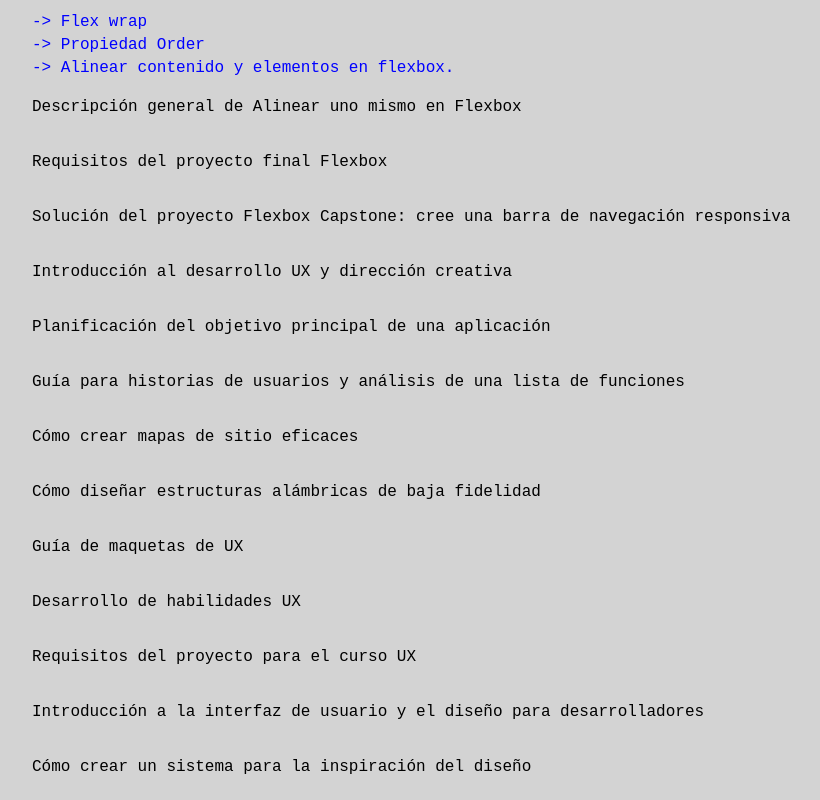
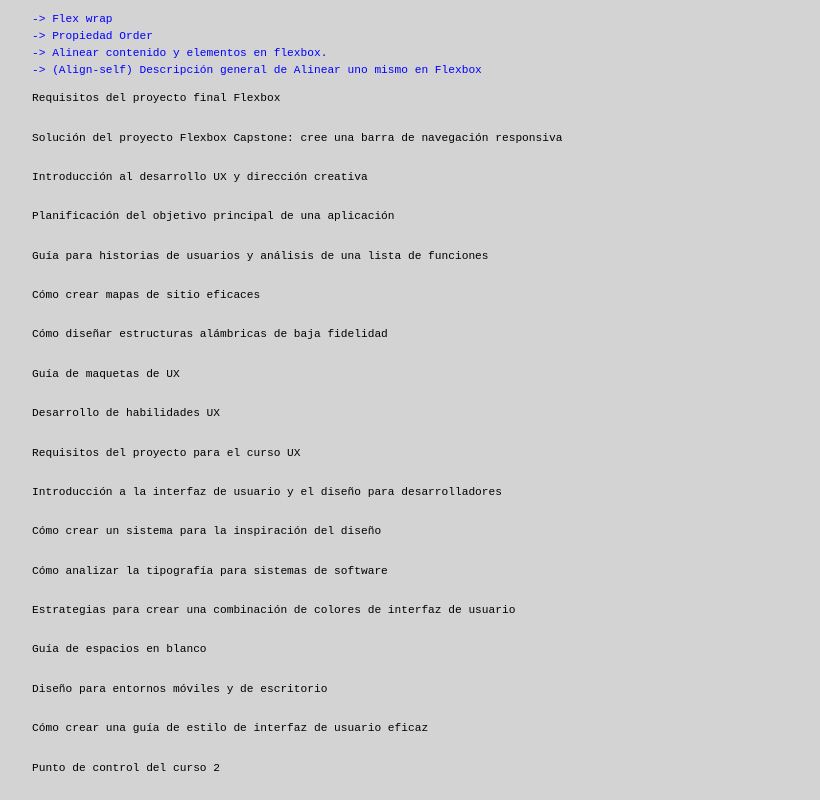
Before and after one commit to toviddfrei/flexbox-course, a website: page index.html in a window 1280 px wide. Shown: the top 800 px of the page, without its empty margins (6-826 px from the left). Drawn offline with Linux system fonts and the light colour scheme; a web font is replaced by a local one.

Commit message:
cambio a menu el index.html

```diff
--- a/index.html
+++ b/index.html
@@ -15,7 +15,7 @@
 
     .theme {
       font-family: 'M PLUS Code Latin', monospace;
-      font-size: 1rem;
+      font-size: 0.7rem;
       display: flex;
       padding-left: 30px;
       padding-top: 5px ;
@@ -45,7 +45,7 @@
     </div>
 
     <div class="theme">
-      <p>Descripción general de Alinear uno mismo en Flexbox</p>
+      <a href="library/alinearunomismoenflexbos.html" alt="">-> (Align-self) Descripción general de Alinear uno mismo en Flexbox</a>
     </div>
 
     <div class="theme">
```
